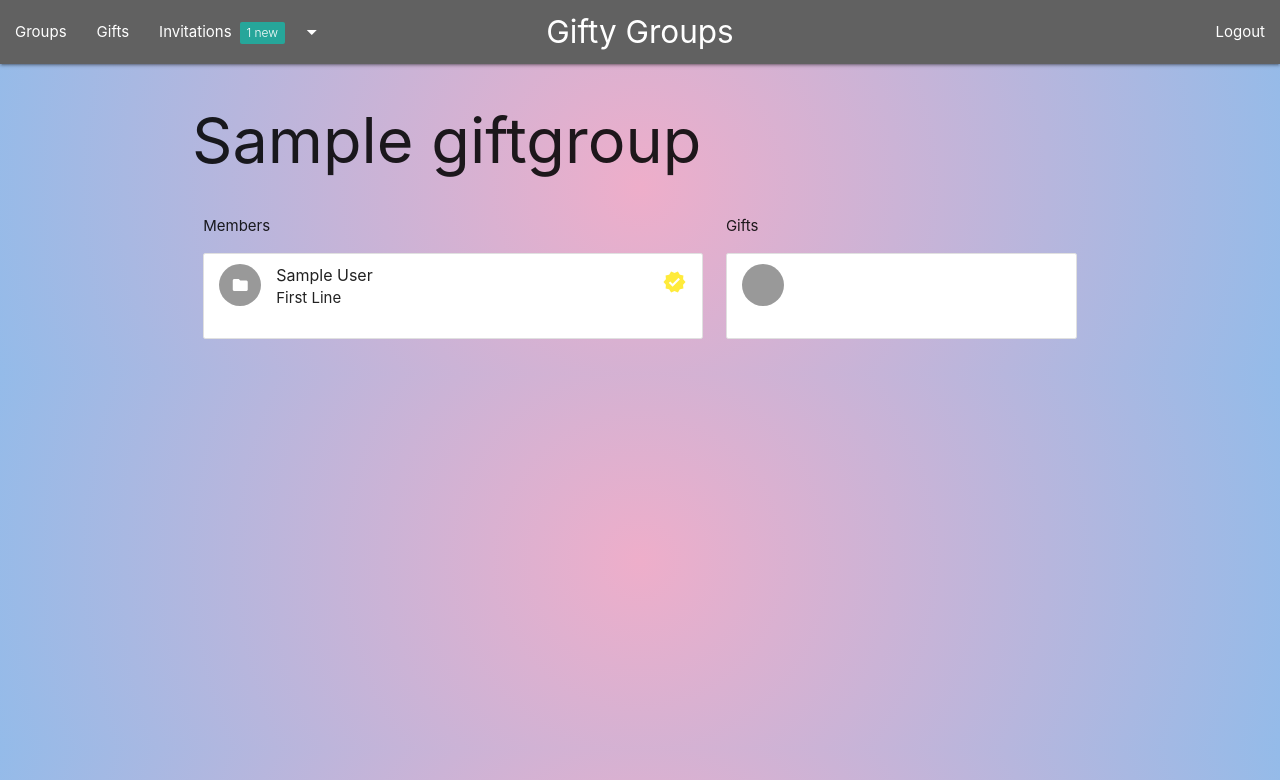
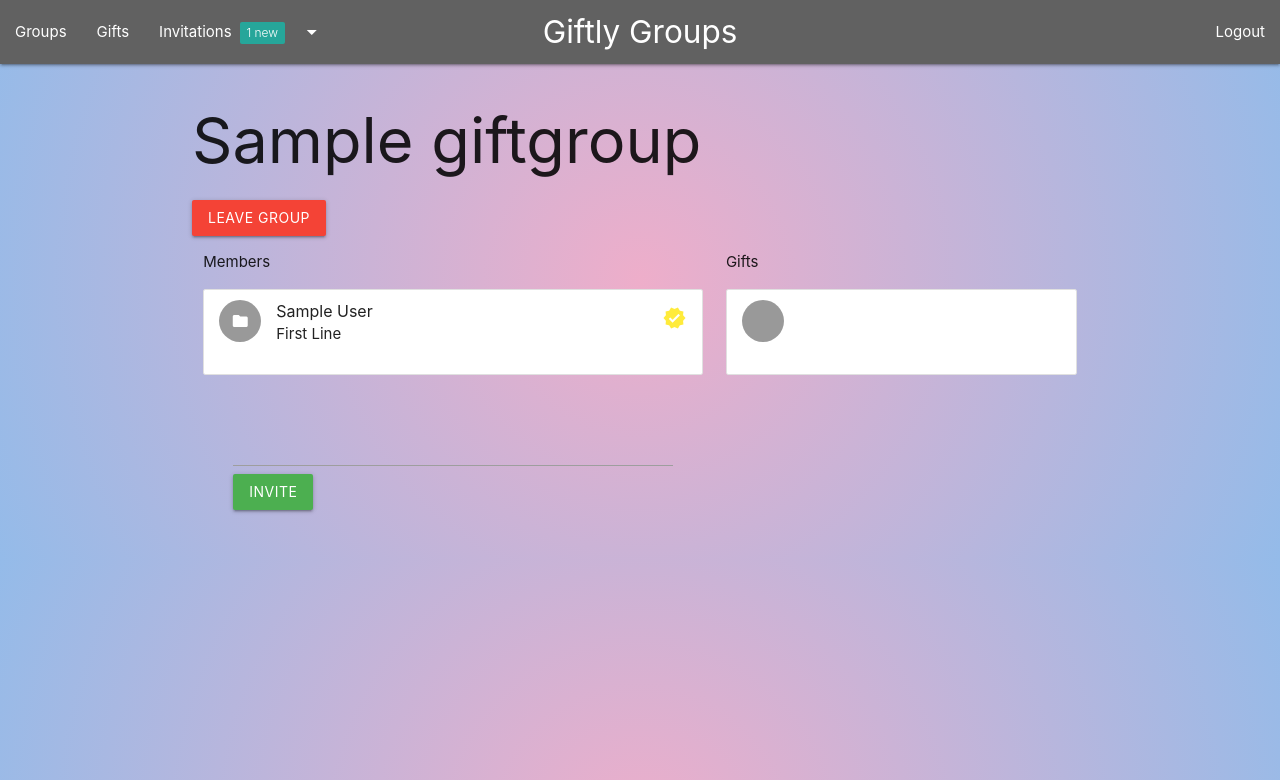
Before and after one commit to Brendan-Stubbs/gift_of_groups, a Django app: page /groups/1/ in a window 1280 px wide. Shown: the top 780 px of the page. Run offline with Django 3.2, Linux system fonts and the light colour scheme; a user stored in the database is signed in; tables that the repository leaves empty hold one stand-in row (values such as "Sample post"); some libraries are stand-ins or nearby versions.

Commit message:
refactor user relation group invitations

```diff
--- a/gifts/forms.py
+++ b/gifts/forms.py
@@ -1,5 +1,6 @@
 from django import forms
-from .models import GiftGroup, Profile
+from .models import GiftGroup, Profile, GiftGroupInvitation
+from django.contrib.auth.models import User
 
 
 class GiftGroupForm(forms.ModelForm):
@@ -12,3 +13,16 @@ class GiftGroupForm(forms.ModelForm):
             attrs={"class": "form-control", "placeholder": "The Gift Crew"}
         )
     )
+
+
+class GiftGroupInvitationForm(forms.ModelForm):
+
+    class Meta:
+        model = GiftGroupInvitation
+        fields = ["invitee_email"]
+
+    invitee_email = forms.EmailField(
+        widget=forms.EmailInput(
+            attrs={"class": "form-control"}
+        )
+    )
--- a/gifts/templates/gifts/header.html
+++ b/gifts/templates/gifts/header.html
@@ -2,30 +2,35 @@
 
 <ul id="inviteDropdown" class="dropdown-content">
   {% for invitation in gift_group_invitations %}
-    <li><a class="modal-trigger" href="#inviteModal{{invitation.id}}">{{ invitation.gift_group.name }}</a></li>
+  <li>
+    <a class="modal-trigger" href="#inviteModal{{invitation.id}}">{{ invitation.gift_group.name }}</a>
+  </li>
   {% endfor %}
 </ul>
 
 <ul id="inviteDropdownMobile" class="dropdown-content">
   {% for invitation in gift_group_invitations %}
-    <li><a class="modal-trigger" href="#inviteModal{{invitation.id}}">{{ invitation.gift_group.name }}</a></li>
+  <li>
+    <a class="modal-trigger" href="#inviteModal{{invitation.id}}">{{ invitation.gift_group.name }}</a>
+  </li>
   {% endfor %}
 </ul>
 
 <!-- End Invitation Dropdowns -->
 
-
 <nav class="grey darken-2">
   <div class="nav-wrapper">
-        <a href="{% url 'index' %}" class="brand-logo center">Gifty Groups</a>
+    <a href="{% url 'index' %}" class="brand-logo center">Giftly Groups</a>
     <a href="#" data-target="mobile-demo" class="sidenav-trigger"><i class="material-icons">menu</i></a>
     <ul class="left hide-on-med-and-down">
       <li><a href="{% url 'view_groups' %}">Groups</a></li>
       <li><a href="#">Gifts</a></li>
       {% if gift_group_invitations.count > 0 %}
-            <li><a class="dropdown-trigger" href="#!" data-target="inviteDropdown">Invitations<i
-                        class="material-icons right">arrow_drop_down</i> <span
-                        class="new badge">{{gift_group_invitations.count}}</span></a></li>
+      <li>
+        <a class="dropdown-trigger" href="#!" data-target="inviteDropdown">Invitations<i
+            class="material-icons right">arrow_drop_down</i>
+          <span class="new badge">{{gift_group_invitations.count}}</span></a>
+      </li>
       {% endif %}
     </ul>
 
@@ -44,10 +49,11 @@
   {% if not user.is_authenticated %}
   <li><a href="{% url 'register' %}">Sign up</a></li>
   <li><a href="{% url 'login' %}">Log in</a></li>
-    {% endif %}
-    {% if gift_group_invitations.count > 0 %}
-    <li><a class="dropdown-trigger" data-target="inviteDropdownMobile">Invitations <span
-                class="new badge">{{gift_group_invitations.count}}</span></a></li>
+  {% endif %} {% if gift_group_invitations.count > 0 %}
+  <li>
+    <a class="dropdown-trigger" data-target="inviteDropdownMobile">Invitations
+      <span class="new badge">{{gift_group_invitations.count}}</span></a>
+  </li>
   {% endif %}
   <li><a href="{% url 'view_groups' %}">Groups</a></li>
   <li><a href="Gifts">Gifts</a></li>
--- a/gifts/templates/gifts/view_individual_group.html
+++ b/gifts/templates/gifts/view_individual_group.html
@@ -3,6 +3,8 @@
 {% block content %}
 
 <h1>{{group.name}}</h1>
+
+<a href="{% url 'leave_group' group.id %}"><button class="btn red">Leave group</button></a>
 
 <div class="row">
     <div class="col s12 offset-m2 m8 l7">
@@ -11,11 +13,11 @@
             {% for member in members %}
             <li class="collection-item avatar">
                 <i class="material-icons circle">folder</i>
-                <span class="title">{{member.user.first_name}} {{member.user.last_name}}</span>
+                <span class="title">{{member.first_name}} {{member.last_name}}</span>
                 <p>First Line</p>
                 {% if member.is_admin %}<i class="material-icons secondary-content yellow-text">verified</i>
                 {% elif user_is_admin %}
-                <a href="{% url 'group_grant_admin' group_id=group.id profile_id=member.id %}">
+                <a href="{% url 'group_grant_admin' group_id=group.id user_id=member.id %}">
                     <i class="material-icons secondary-content green-text">add_circle</i>
                 </a>
                 {% else %}
@@ -25,6 +27,13 @@
             </li>
             {% endfor %}
         </ul>
+        {% if group.standard_user_can_invite or user_is_admin %}
+        <form method="POST">
+            {% csrf_token %}
+            {{invitation_form.invitee_email}}
+            <button class="btn green">Invite</button>
+        </form>
+        {% endif %}
     </div>
 
     <div class="col s12 offset-m2 m8 l5">
--- a/gifts/urls.py
+++ b/gifts/urls.py
@@ -7,7 +7,8 @@ urlpatterns = [
     path("groups", views.ViewGroups.as_view(), name="view_groups"),
     path("edit_group/<int:id>/", views.EditGroup.as_view(), name="edit_group"),
     path("groups/<int:id>/", views.ViewIndividualGroup.as_view(), name="view_individual_group"),
-    path("group_grant_admin/<int:group_id>/<int:profile_id>/", views.GrantAdminAccess.as_view(), name="group_grant_admin"),
+    path("group_grant_admin/<int:group_id>/<int:user_id>/", views.GrantAdminAccess.as_view(), name="group_grant_admin"),
     path("accept_invite/<int:id>/", views.AcceptGiftGroupInvitation.as_view(), name="accept_invite"),
     path("reject_invite/<int:id>/", views.RejectGiftGroupInvitation.as_view(), name="reject_invite"),
+    path("leave_group/<int:id>/", views.LeaveGiftGroup.as_view(), name="leave_group"),
 ]
--- a/gifts/views.py
+++ b/gifts/views.py
@@ -1,6 +1,8 @@
 from django.shortcuts import render, redirect
 from django.views import generic
-from .forms import GiftGroupForm, Profile
+from django.contrib.auth.models import User
+
+from .forms import GiftGroupForm, Profile, GiftGroupInvitationForm
 from gifts.models import GiftGroup, GiftGroupInvitation
 
 
@@ -14,11 +16,11 @@ class ViewGroups(generic.View):
     def get(self, request, *args, **kwargs):
         if not request.user.is_authenticated:
             return redirect("index")  # TODO Change to something apropriate
-        profile = request.user.profile
-        groups = GiftGroup.objects.filter(users=profile)
+        user = request.user
+        groups = GiftGroup.objects.filter(users=user)
         for group in groups:
             group.members_total = len(group.users.all())
-            group.user_is_admin = profile in group.admins.all()
+            group.user_is_admin = user in group.admins.all()
         page_name = "groups"
         context = {"groups": groups, "page_name": page_name}
         return render(request, "gifts/view_groups.html", context)
@@ -34,8 +36,8 @@ class CreateGroup(generic.View):
         form = GiftGroupForm(request.POST)
         if form.is_valid():
             instance = form.save()
-            instance.admins.add(request.user.profile)
-            instance.users.add(request.user.profile)
+            instance.admins.add(request.user)
+            instance.users.add(request.user)
             instance.save()
             return redirect("view_individual_group", instance.id)
         context = {"form": form}
@@ -49,7 +51,7 @@ class EditGroup(generic.View):
             or not request.user.is_authenticated
         ):
             return  # TODO add approprite redirect
-        user = request.user.profile
+        user = request.user
         group = GiftGroup.objects.get(id=self.kwargs["id"])
         if not user in group.admins.all():
             return  # TODO add appropriate redirect
@@ -61,7 +63,7 @@ class EditGroup(generic.View):
     def post(self, request, *args, **kwargs):
         if not GiftGroup.objects.filter(id=self.kwargs["id"]).exists():
             return  # TODO add approprite redirect
-        user = request.user.profile
+        user = request.user
         group = GiftGroup.objects.get(id=self.kwargs["id"])
         if not user in group.admins.all():
             return  # TODO add appropriate redirect
@@ -81,20 +83,43 @@ class ViewIndividualGroup(generic.View):
             or not request.user.is_authenticated
         ):
             return  # TODO appropriate redirect
-        profile = request.user.profile
+        user = request.user
         group = GiftGroup.objects.get(id=self.kwargs["id"])
-        if not profile in group.users.all():
+        if not user in group.users.all():
             return  # TODO appropriate redirect
         members = group.users.all()
         for member in members:
             member.is_admin = member in group.admins.all()
-        user_is_admin = profile in group.admins.all()
+        user_is_admin = user in group.admins.all()
+        invitation_form = GiftGroupInvitationForm()
+
         context = {
             "members": members,
             "user_is_admin": user_is_admin,
             "group": group,
+            "invitation_form": invitation_form,
         }
         return render(request, "gifts/view_individual_group.html", context)
+
+
+    def post(self, request, *args, **kwargs):
+        if not request.user.is_authenticated:
+            return redirect("register")
+        user = request.user
+        group = GiftGroup.objects.get(id=self.kwargs["id"])
+        if not user in group.users.all():
+            return redirect("view_groups")
+        invitation_form = GiftGroupInvitationForm(request.POST)
+        # TODO simplify this validation
+        if invitation_form.is_valid():
+            instance = invitation_form.save(commit=False)
+            instance.gift_group = group
+            instance.inviter = user
+            instance.status = GiftGroupInvitation.STATUS_PENDING
+            if not GiftGroupInvitation.objects.filter(invitee_email=instance.invitee_email, gift_group=group, status=1) and not GiftGroup.objects.filter(id=group.id, users__email=instance.invitee_email).exists():
+                instance.save()
+
+        return redirect("view_individual_group", group.id)
 
 
 class GrantAdminAccess(generic.View):
@@ -102,13 +127,13 @@ class GrantAdminAccess(generic.View):
         if (
             not request.user.is_authenticated
             or not GiftGroup.objects.filter(id=self.kwargs["group_id"]).exists()
-            or not Profile.objects.filter(id=self.kwargs["profile_id"]).exists()
+            or not User.objects.filter(id=self.kwargs["profile_id"]).exists()
         ):
             return  # TODO appropriate redirect
-        profile = request.user.profile
+        user = request.user
         group = GiftGroup.objects.get(id=self.kwargs["group_id"])
-        selected_user = Profile.objects.get(id=self.kwargs["profile_id"])
-        if not profile in group.admins.all():
+        selected_user = User.objects.get(id=self.kwargs["profile_id"])
+        if not user in group.admins.all():
             return  # TODO appropriate redirect
 
         group.admins.add(selected_user)
@@ -142,9 +167,18 @@ class RejectGiftGroupInvitation(generic.View):
         return redirect("index") #TODO Ajax instead?
 
 
+class LeaveGiftGroup(generic.View):
+    def get(self, request, *args, **kwargs):
+        if not request.user.is_authenticated:
+            return #TODO appropriate redirect
+        if not GiftGroup.objects.filter(id=self.kwargs['id']):
+            return # TODO appropriate redirect
+        gift_group = GiftGroup.objects.get(id=self.kwargs['id'])
+        gift_group.users.remove(request.user)
+        gift_group.admins.remove(request.user)
+        gift_group.save()
+        return redirect("view_groups")
 
-# TODO Leave group
-# TODO Create an invitation
-# TODO Limit invitations to one per group
-# TODO refactor user relationships to use user instead of profile
+
+
 # TODO consider changing Reject Invite to an ajax function. Maybe just on rejection
```
Also changed, not shown: gifts/models.py (+9 -3 lines), gifts/migrations/0008_auto_20200716_1816.py (added), gifts/migrations/0009_giftgroup_only_admin_can_invite.py (added), gifts/migrations/0010_auto_20200716_2042.py (added). Lines whose indentation alone changed are shown as unchanged.
